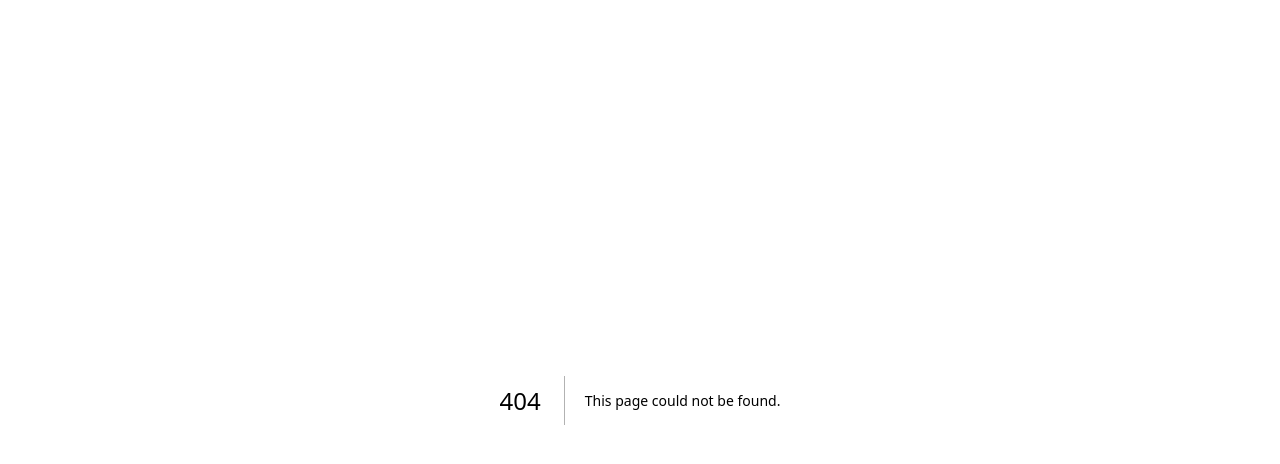
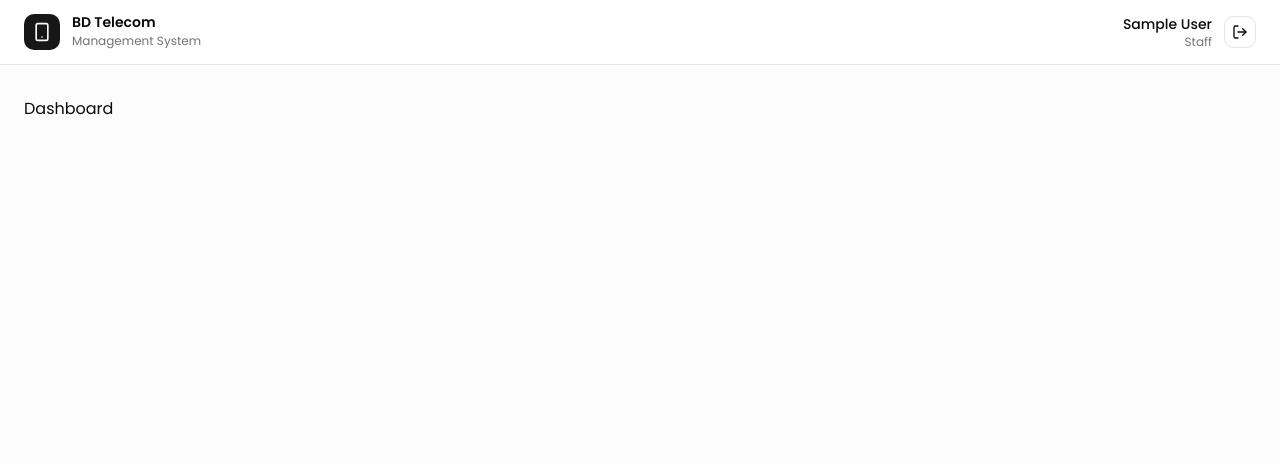
Before and after one commit to MDNURAAZAM/pwa, a Next.js app: page /dashboard in a window 1280 px wide. Before the commit this address had no page. Shown: the top 464 px of the page. Built offline with nearby package versions, Linux system fonts and the light colour scheme; no server answers; sample sign-in values are in the browser's storage.

Commit message:
feat: create DashboardPage component for the dashboard view

```diff
--- /dev/null
+++ b/app/dashboard/page.tsx
@@ -0,0 +1,5 @@
+const DashboardPage = () => {
+  return <div>Dashboard</div>;
+};
+
+export default DashboardPage;
```
